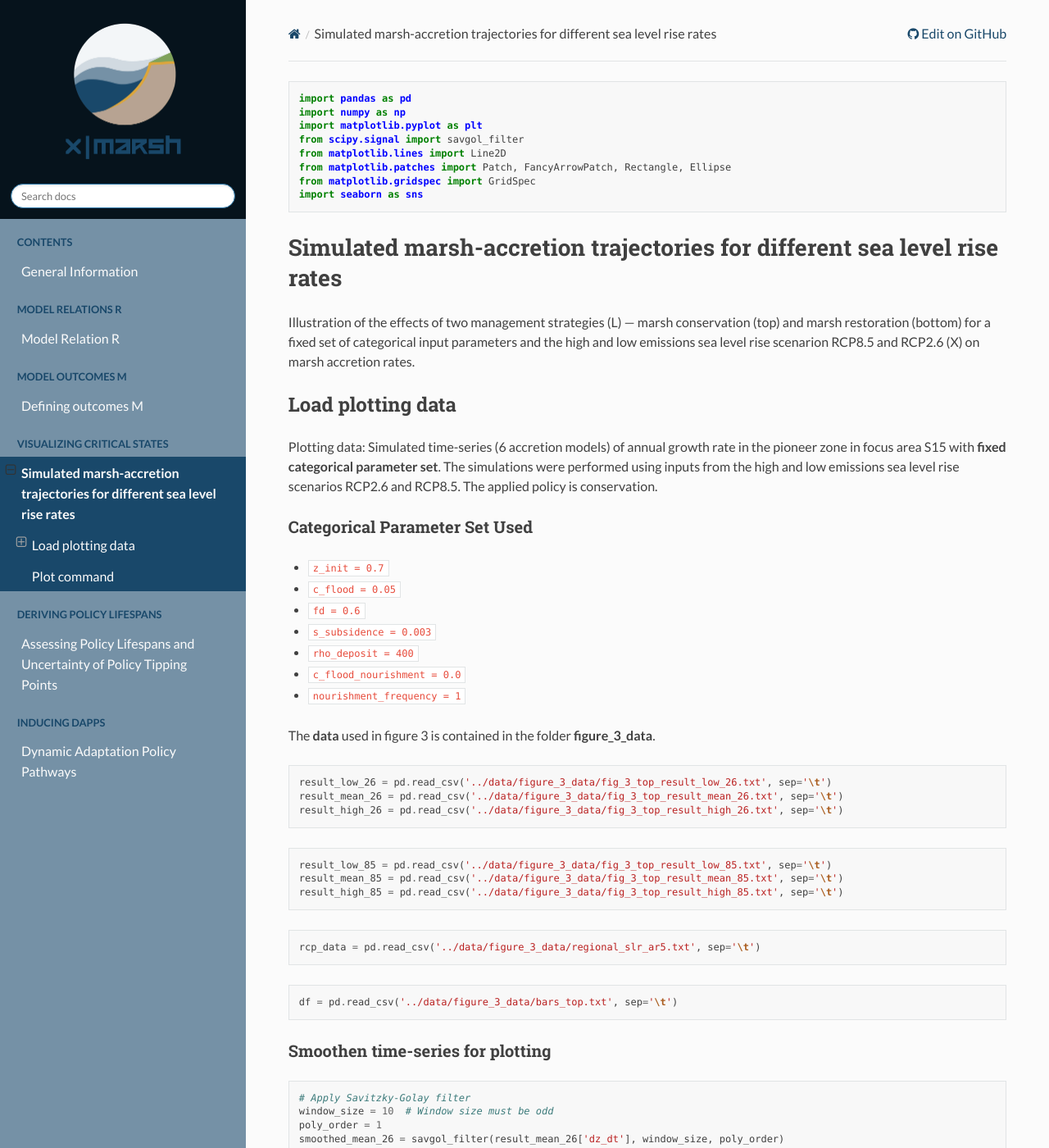
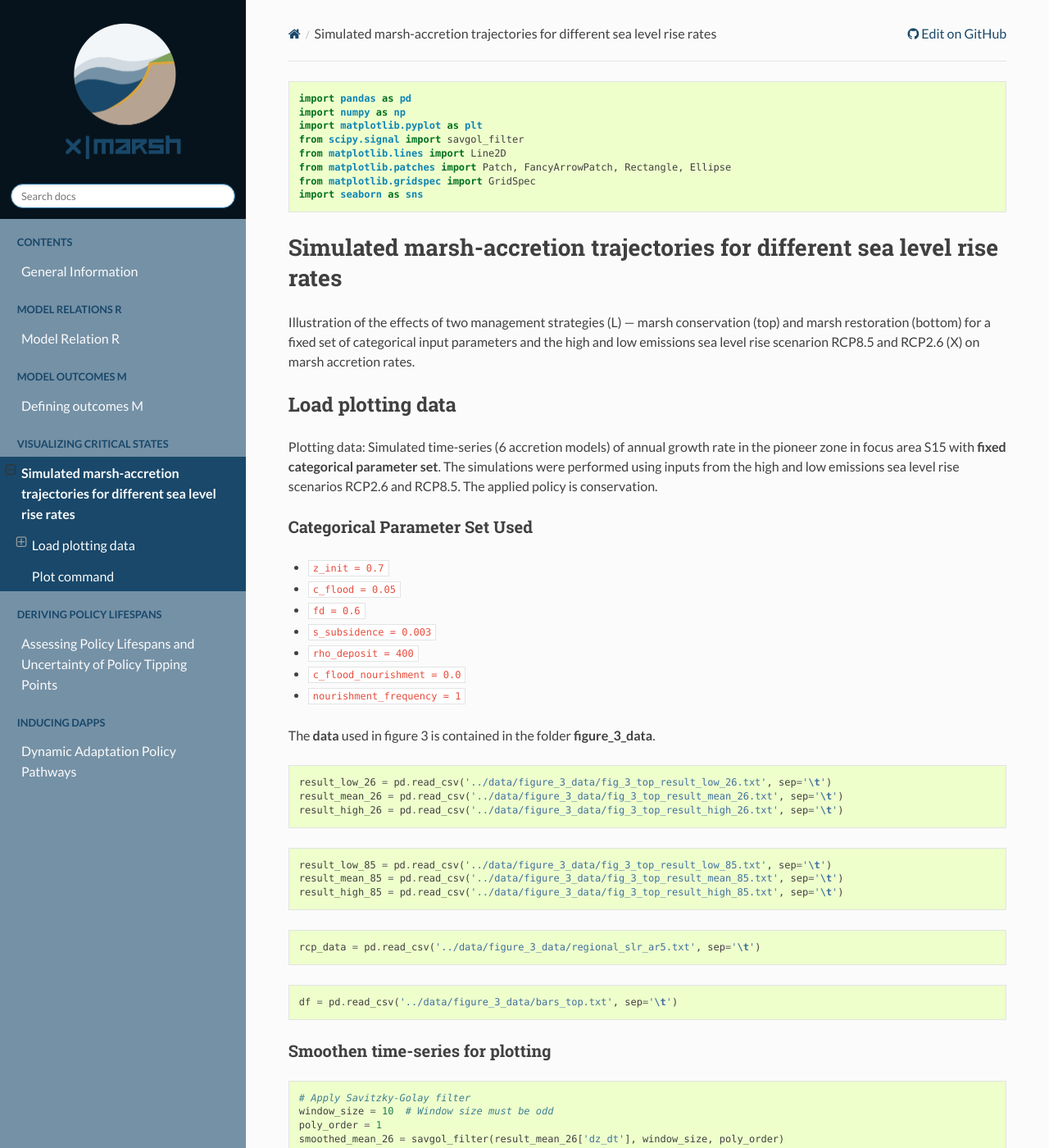
Before and after one commit to christineschottmueller/x-marsh, a Sphinx documentation site: the page built from docs/chapter_04/04_accretion_vs_slr_ts.rst, in a window 1280 px wide and 1400 px high. Shown: the whole window at 82% size. Built offline with Sphinx 7.4.7 and the Read the Docs theme 3.1.0, drawn with Linux system fonts in a browser that asks for light colours.

Commit message:
Update conf.py

```diff
--- a/docs/conf.py
+++ b/docs/conf.py
@@ -21,6 +21,8 @@ extensions = [
 templates_path = ['_templates']
 exclude_patterns = ['_build', 'Thumbs.db', '.DS_Store']
 
+# The name of the Pygments (syntax highlighting) style to use.
+pygments_style = 'sphinx'
 
 
 # -- Options for HTML output -------------------------------------------------
```
